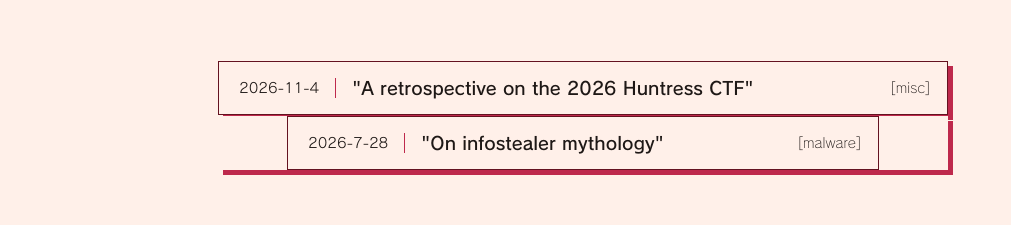
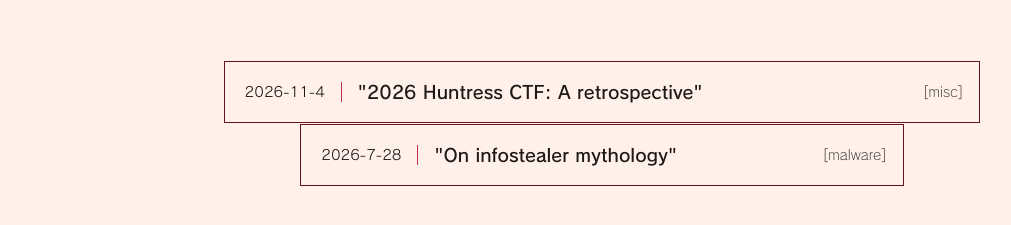
Before and after one commit to plsuwu/plsuwu, an Astro site: page / in a window 1280 px wide. Shown: the part 209-434 px from the top of the page, without its empty margins (38-1049 px from the left). Built offline with nearby package versions, Linux system fonts and the light colour scheme; Astro itself is replaced by a stand-in of ours.

Commit message:
fix post layout

```diff
--- a/src/components/post/Card.astro
+++ b/src/components/post/Card.astro
@@ -5,11 +5,12 @@ const date = `${params.year}-${Number(params.month) + 1}-${params.day}`;
 
 console.log(params);
 ---
-<div class="w-[95%] shadow-container hover:-translate-y-3 duration-200 transition-all ease-out bg-background">
+
+<div class="w-full duration-100 transition-all ease-out bg-background">
     <a
         {href}
-	class="grid grid-cols-3 p-1 md:mb-px mb-6 border border-foreground-accent-muted
-		group justify-self-center z-30"
+        class="grid grid-cols-3 p-1 md:mb-px mb-6 border border-foreground-accent-muted group justify-self-center
+    z-30 group-hover:bg-foreground-accent group-hover:text-foreground-accent"
     >
         <div
             class="flex flex-row w-full col-span-3 md:col-span-2 items-center px-4 py-2 border-accent z-10"
@@ -22,8 +23,9 @@ console.log(params);
             >
             </div>
             <div
-			class="md:text-lg text-sm md:text-nowrap pl-4 w-full group-hover:underline
-        transition-all duration-200 ease-in-out underline-offset-4 font-semibold"
+                class="md:text-lg text-sm md:text-nowrap pl-2 w-full duration-100 underline-offset-4 font-semibold
+                group-hover:bg-foreground-accent group-hover:text-background-secondary text-foreground transition-colors
+                ease-out mx-2 py-1"
             >
                 "{title}"
             </div>
--- a/src/content/2.mdx
+++ b/src/content/2.mdx
@@ -1,5 +1,5 @@
 ---
-title: A retrospective on the 2026 Huntress CTF
+title: "2026 Huntress CTF: A retrospective"
 created_at: 2026-11-05T02:53:17+10:00
 tags:
   - misc
```
Lines whose indentation alone changed are shown as unchanged.
